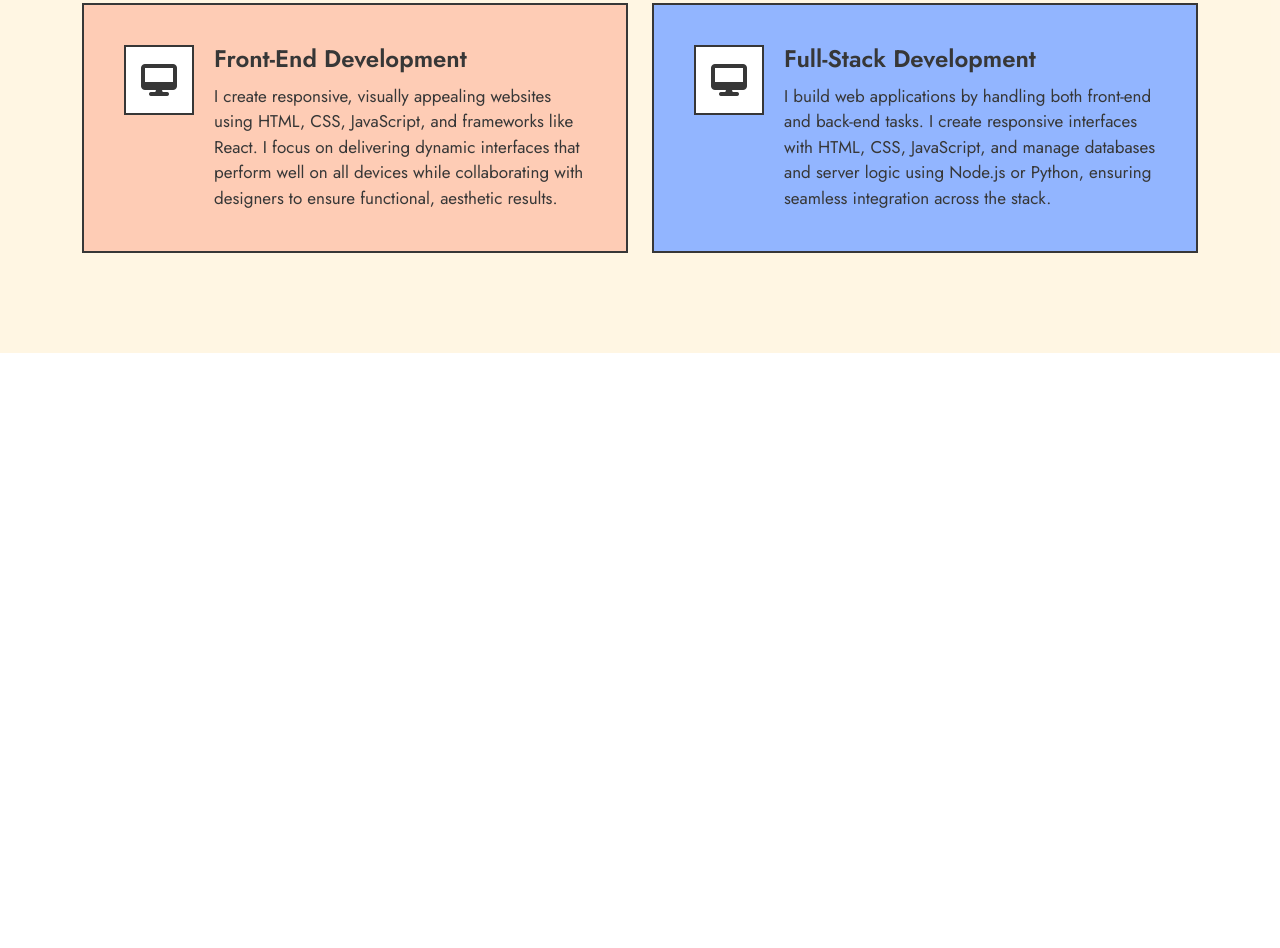
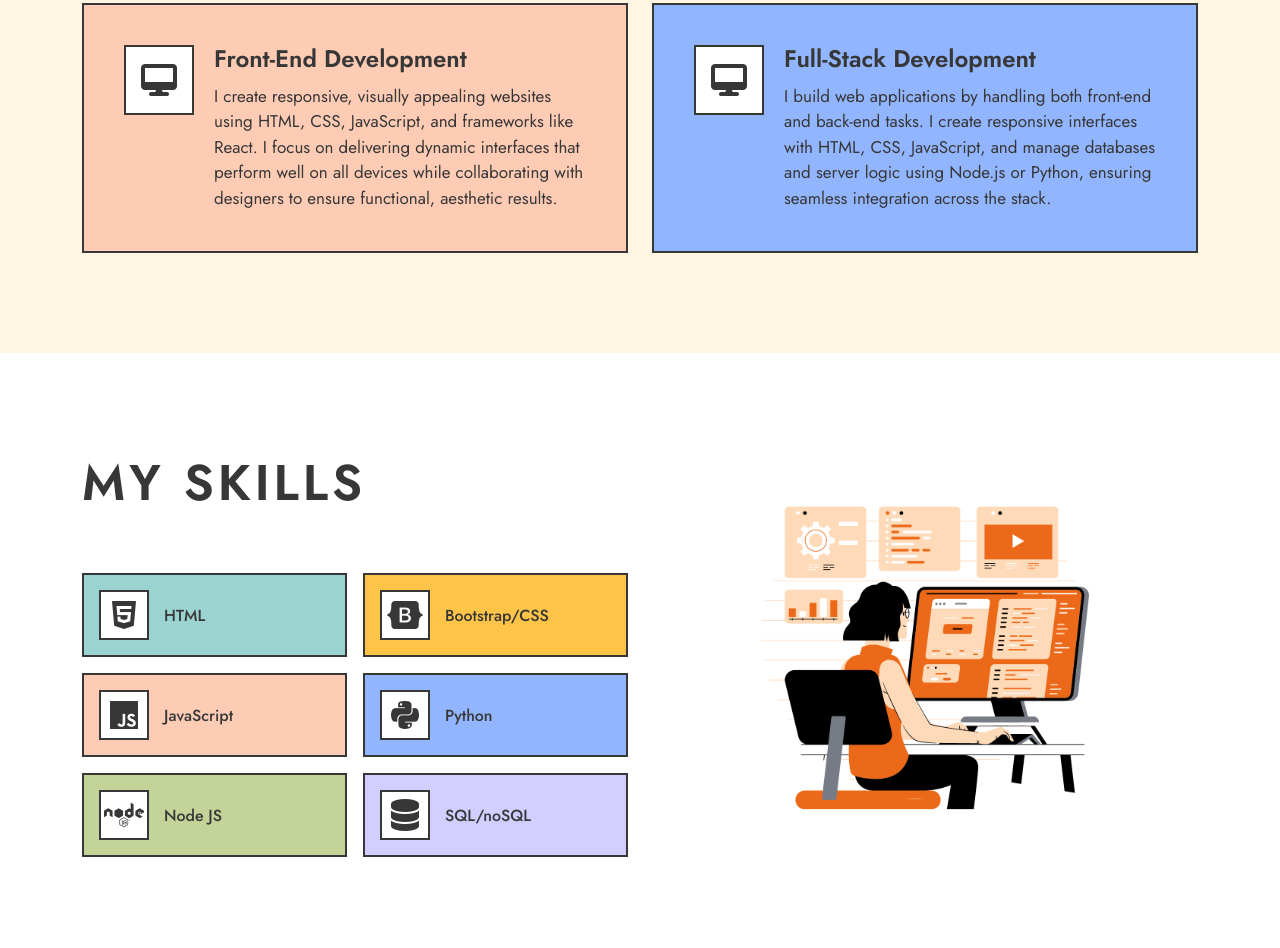
Before and after one commit to tessalu239/porfolio, a website: page index.html in a window 1280 px wide. Shown: the part 1852-2800 px from the top of the page. Before the commit the page ends 2205 px from the top, so only its background shows below. Drawn offline with Linux system fonts and the light colour scheme.

Commit message:
skill section added

```diff
--- a/assets/scss/style.scss
+++ b/assets/scss/style.scss
@@ -153,6 +153,12 @@ a:hover {
 }
 .bg-4 {
   background-color: #92b5ff;
+}
+.bg-5 {
+  background-color: #c4d398;
+}
+.bg-6 {
+  background-color: #d2ceff;
 }
 /*BACKGROUND COLOR*/
 
@@ -397,7 +403,7 @@ a:hover {
   border: 2px solid var(--bs-dark);
   box-shadow: 0 0 0 0 var(--bs-dark);
   display: flex;
-  transition: 0.3s;
+  transition: 0.3s box-shadow;
 }
 .featured-box:hover {
   box-shadow: 5px 5px 0 0 var(--bs-dark);
@@ -440,3 +446,19 @@ a:hover {
   color: var(--bs-dark);
   font-size: 17px;
 }
+.featured-box-sm {
+  padding: 15px;
+  align-items: center;
+}
+.featured-box-sm:hover {
+  box-shadow: 3px 3px 0 0 var(--bs-dark);
+}
+.featured-box-sm .icon {
+  width: 50px;
+  height: 50px;
+}
+.featured-box-sm h6 {
+  margin: 0;
+  color: var(--bs-dark);
+  padding-left: 15px;
+}
--- a/index.html
+++ b/index.html
@@ -33,12 +33,12 @@
             id="navbar-collapse-toggle"
           >
             <ul class="navbar-nav mx-auto">
-              <li><a href="#home" class="nav-link">Home</a></li>
+              <!-- <li><a href="#home" class="nav-link">Home</a></li> -->
               <li>
                 <a href="#about" class="nav-link">About Me</a>
               </li>
               <li>
-                <a href="#services" class="nav-link">Services</a>
+                <a href="#services" class="nav-link">What Can I Do?</a>
               </li>
               <li><a href="#skill" class="nav-link">Skills</a></li>
               <li>
@@ -195,10 +195,46 @@
             </div>
           </div>
         </div>
-
         </div>
       </section>
-    </main>
+
+      <!-- Skill Section -->
+      <section id="skill" class="section">
+        <div class="container">
+          <div class="row gy-5">
+            <div class="col-lg-6">
+              <div class="section-heading text-start">
+                <h3>My Skills</h3>
+              </div>
+              <div class="skill-box">
+                <div class="row g-3">
+                  <div class="col-6 col-md-4 col-lg-6">
+                    <div class="featured-box featured-box-sm bg-1">
+                      <div class="icon"><i class="fa-brands fa-html5"></i></div>
+                      <h6>HTML</h6>
+                    </div>
+                  </div>
+                  <div class="col-6 col-md-4 col-lg-6">
+                    <div class="featured-box featured-box-sm bg-2">
+                      <div class="icon"> <i class="fa-brands fa-bootstrap"></i>
+                      </div>
+                      <h6>Bootstrap/CSS</h6>
+                    </div>
+                  </div>
+          <div class="col-6 col-md-4 col-lg-6"><div class="featured-box featured-box-sm bg-3"><div class="icon"><i class="fa-brands fa-js"></i></div><h6>JavaScript</h6></div></div>
+          <div class="col-6 col-md-4 col-lg-6"><div class="featured-box featured-box-sm bg-4"><div class="icon"><i class="fa-brands fa-python"></i></div><h6>Python</h6></div></div>
+          <div class="col-6 col-md-4 col-lg-6"><div class="featured-box featured-box-sm bg-5"><div class="icon"><i class="fa-brands fa-node"></i></div><h6>Node JS</h6></div></div>
+          <div class="col-6 col-md-4 col-lg-6"><div class="featured-box featured-box-sm bg-6"><div class="icon"><i class="fa-solid fa-database"></i></div><h6>SQL/noSQL</h6>
+        </div>
+      </div>
+    </div>
+  </div>
+</div>
+<div class="col-lg-6 text-center"><img src="/assets/img/skillSection.png" alt="A girl using computer" class="w-75"></div>
+</div>
+</div>
+</section>
+</main>
 
     <script src="/assets/js/bootstrap.bundle.min.js"></script>
     <script src="/assets/js/jquery.min.js"></script>
```
Also changed, not shown: assets/css/style.css, assets/img/skillSection.png (added).
